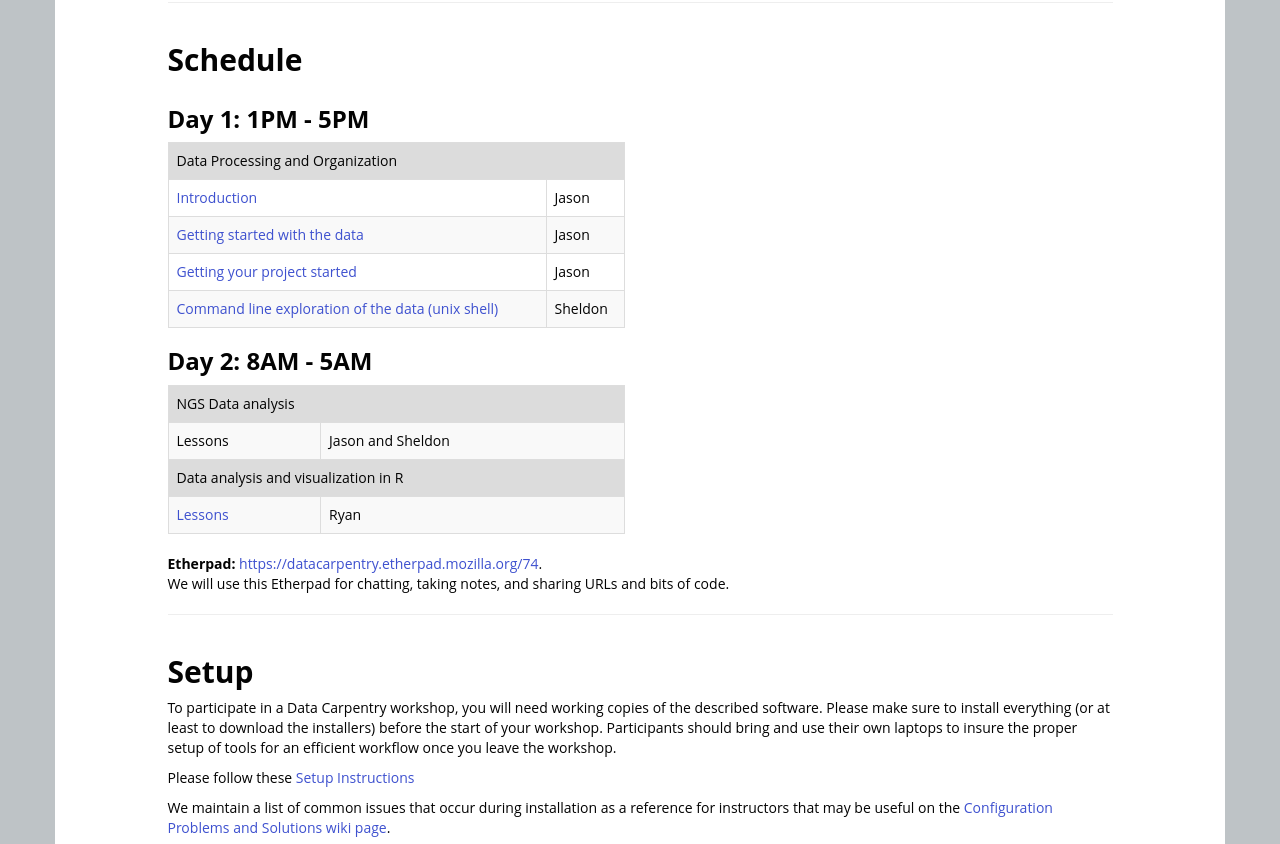
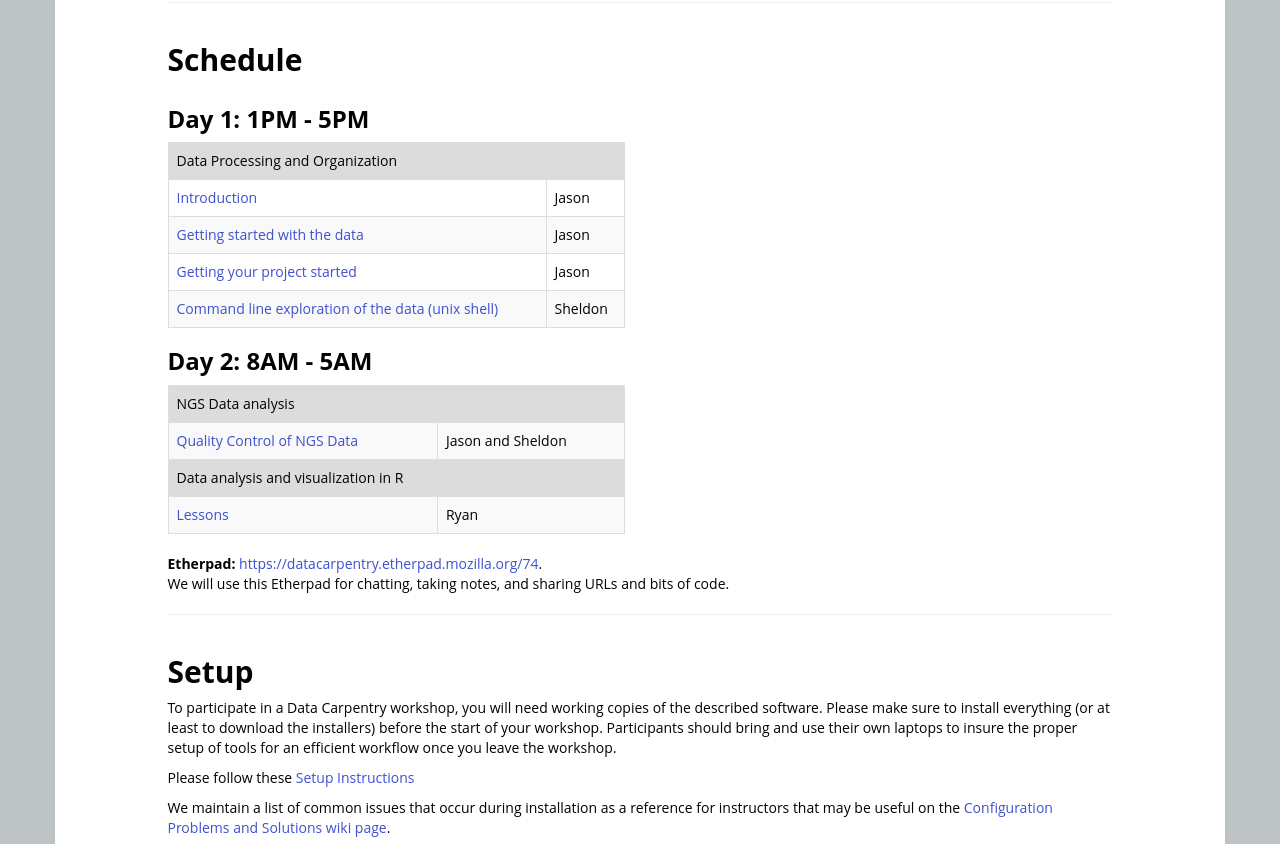
Before and after one commit to devbioinfoguy/2015-07-30-ASPB, a Jekyll site: the page built from index.html, in a window 1280 px wide and 900 px high, scrolled down 863 px, cut to the strip 0-844 px from the top of the window. Built offline with Jekyll 4.4.1, drawn with Linux system fonts in a browser that asks for light colours; nearby versions of some CDN libraries; library files that are not in the unit come from our copies.

Commit message:
Update index.html

```diff
--- a/index.html
+++ b/index.html
@@ -196,7 +196,9 @@ Participants should bring their laptops and plan to participate actively. By the
       <tr>
       <tr>
         <td>
-          Lessons
+          <a href="https://github.com/JasonJWilliamsNY/wrangling-genomics/blob/gh-pages/lessons/00-readQC.md">
+            Quality Control of NGS Data
+          </a>
         </td>
         <td>
           Jason and Sheldon
```
